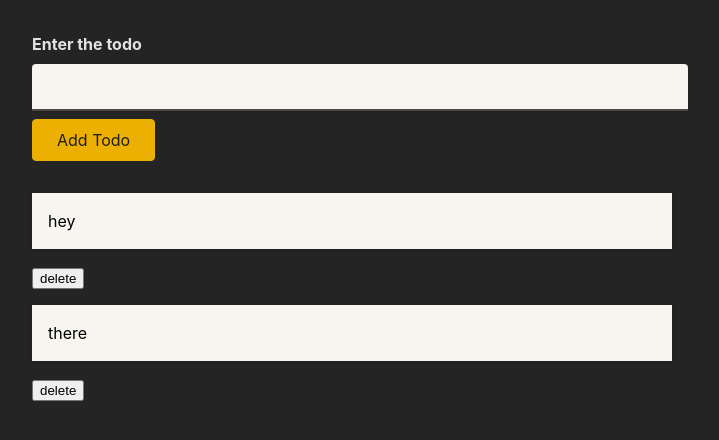
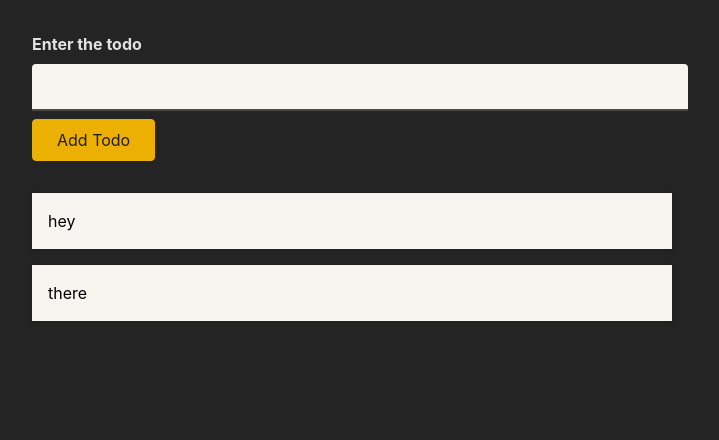
Before and after one commit to buentellopc/react-typescript, a React (Vite) app: page / in a window 1280 px wide. Shown: the top 440 px of the page, without its empty margins (288-1007 px from the left). Built offline with nearby package versions, Linux system fonts and the light colour scheme.

Commit message:
Click a todo to delete it

```diff
--- a/src/components/TodoItem.tsx
+++ b/src/components/TodoItem.tsx
@@ -2,10 +2,21 @@ import styles from "./TodoItem.module.css";
 
 interface TodoItemProps {
   text: string;
+  onDeleteTodo: (todoId: number) => void;
+  id: number;
 }
 
-const TodoItem = ({ text }: TodoItemProps) => {
-  return <li className={styles.item}>{text}</li>;
+const TodoItem = ({ text, onDeleteTodo, id }: TodoItemProps) => {
+  return (
+    <li
+      className={styles.item}
+      onClick={() => {
+        onDeleteTodo(id);
+      }}
+    >
+      {text}
+    </li>
+  );
 };
 
 export default TodoItem;
--- a/src/components/Todos.tsx
+++ b/src/components/Todos.tsx
@@ -4,24 +4,19 @@ import styles from "./Todos.module.css";
 
 type TodosProps = {
   items: Todo[];
-  onDeleteTodo: any;
+  onDeleteTodo: (todoId: number) => void;
 };
 
 const Todos = ({ items, onDeleteTodo }: TodosProps) => {
   return (
     <ul className={styles.todos}>
       {items.map((item) => (
-        <>
-          <TodoItem key={item.id} text={item.text} />
-          <button
-            key={Math.random()}
-            onClick={() => {
-              onDeleteTodo(item.id);
-            }}
-          >
-            delete
-          </button>
-        </>
+        <TodoItem
+          key={item.id}
+          id={item.id}
+          text={item.text}
+          onDeleteTodo={onDeleteTodo}
+        />
       ))}
     </ul>
   );
```
